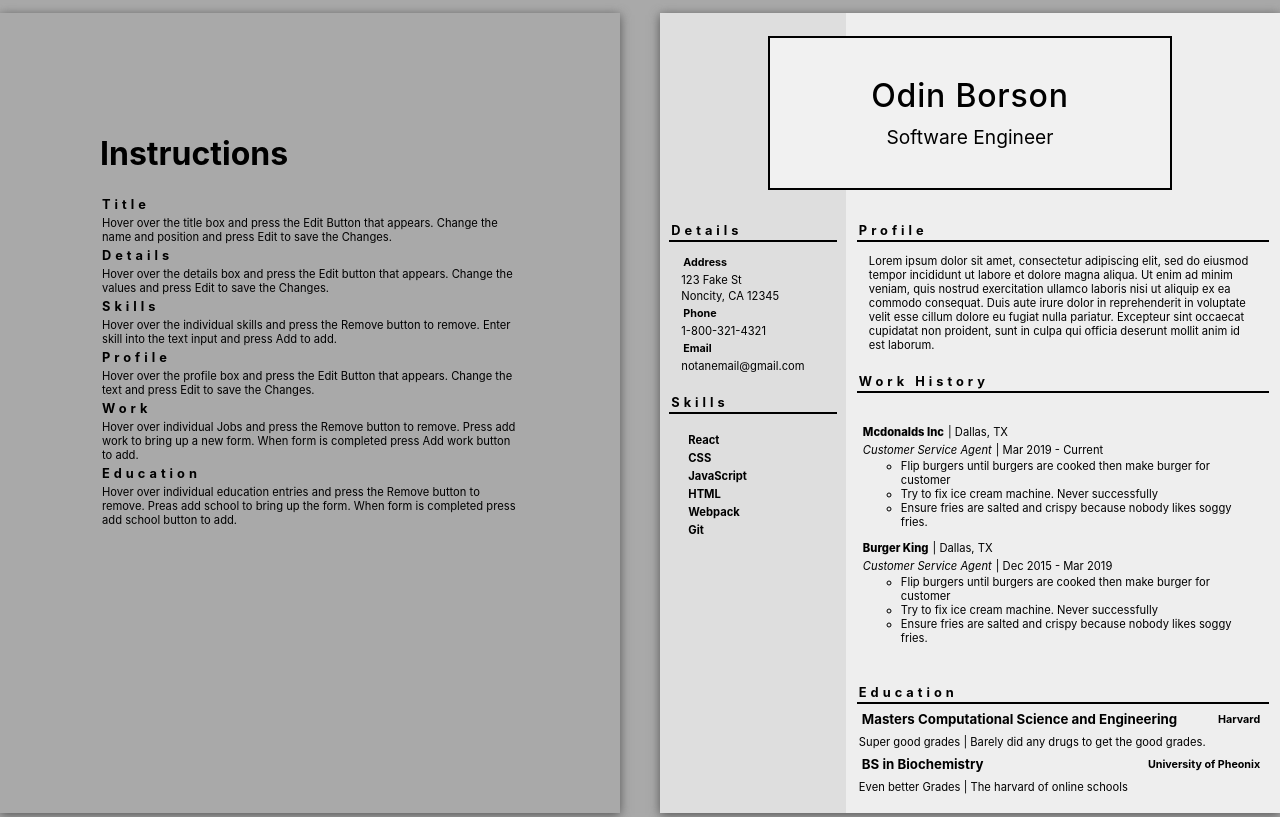
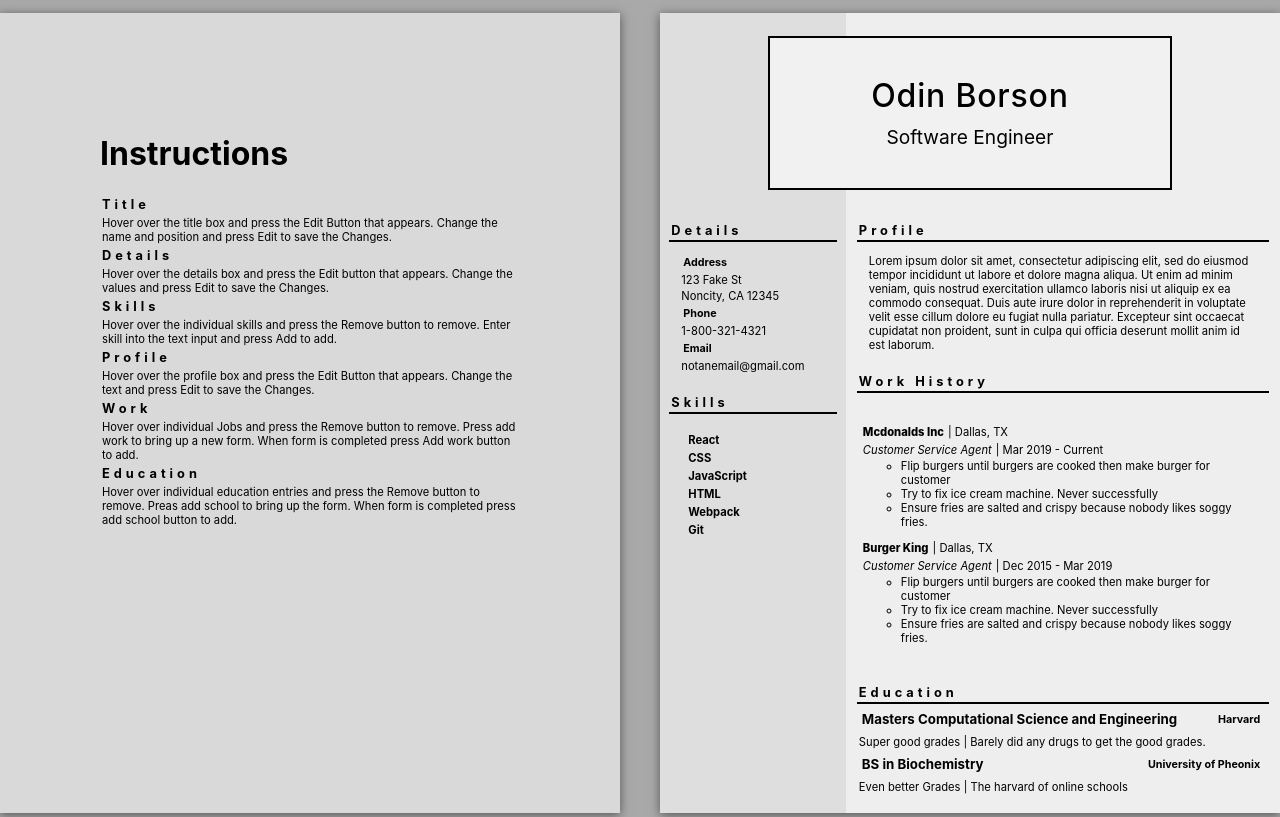
Before and after one commit to Hansjensen/cv-project, a React (Create React App) app: page / in a window 1280 px wide. Built offline with nearby package versions, Linux system fonts and the light colour scheme.

Commit message:
Minor styling fix edit button on title

```diff
--- a/src/styles/Instructions.css
+++ b/src/styles/Instructions.css
@@ -3,10 +3,9 @@
   width: 420px;
   height: 600px;
   box-shadow: 0px 2px 10px rgb(85, 85, 85);
-  background-color: darkgray;
+  background-color: rgb(217, 217, 217);
   margin-right: 40px;
   display: flex;
   flex-direction: column;
-
   padding: 100px;
 }
--- a/src/styles/title.css
+++ b/src/styles/title.css
@@ -4,6 +4,7 @@
     display: flex;
     justify-content: center;
     align-items: center;
+
 }
 
 .titleBox, .formBox{
@@ -15,7 +16,7 @@
     flex-direction: column;
     justify-content: center;
     align-items: center;
-
+    position: relative
 
 }
 
@@ -34,8 +35,8 @@
 
 #editButt {
     position: absolute;
-    top: 6%;
-    right: 40%;
+    top: 4px;
+    right: 4px;
     visibility: hidden;
 
 }
```
